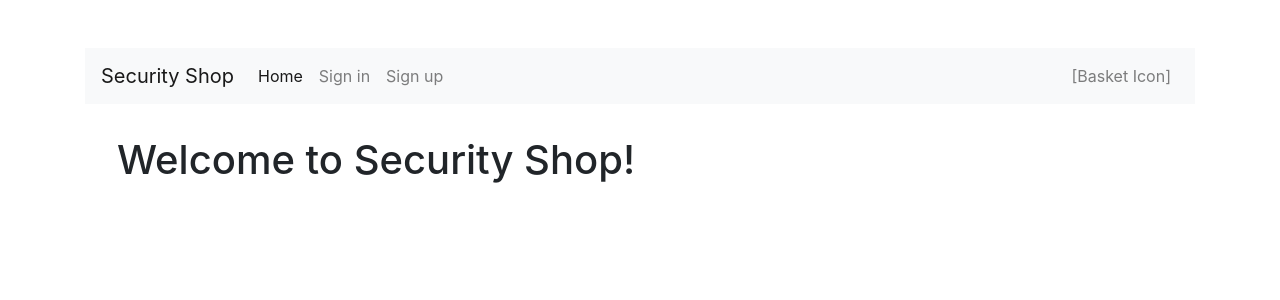
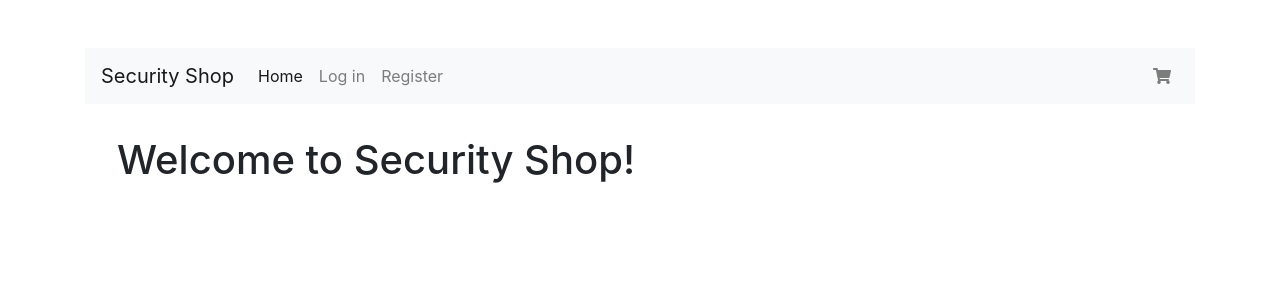
Before and after one commit to erikhofer/security-shop, a PHP site: page /index.php in a window 1280 px wide. Shown: the top 300 px of the page. Run offline with PHP 8.4, Linux system fonts and the light colour scheme; data that the repository does not hold is empty; some libraries are stand-ins or nearby versions.

Commit message:
add shopping cart icon

```diff
--- a/src/index.php
+++ b/src/index.php
@@ -15,7 +15,8 @@ User::startSession();
 
     <!-- Bootstrap CSS -->
     <link rel="stylesheet" href="https://stackpath.bootstrapcdn.com/bootstrap/4.1.3/css/bootstrap.min.css" integrity="sha384-MCw98/SFnGE8fJT3GXwEOngsV7Zt27NXFoaoApmYm81iuXoPkFOJwJ8ERdknLPMO" crossorigin="anonymous">
-    <link rel="stylesheet" href="style.css">
+    <link rel="stylesheet" href="https://use.fontawesome.com/releases/v5.5.0/css/all.css" integrity="sha384-B4dIYHKNBt8Bc12p+WXckhzcICo0wtJAoU8YZTY5qE0Id1GSseTk6S+L3BlXeVIU" crossorigin="anonymous">
+    <link rel="stylesheet" href="assets/css/style.css">
     <title>Security Shop</title>
 </head>
 <body>
@@ -32,15 +33,15 @@ User::startSession();
                     <a class="nav-link" href="<?= Routing::getUrlToSite('home'); ?>">Home <span class="sr-only">(current)</span></a>
                 </li>
                 <li class="nav-item">
-                    <a class="nav-link" href="<?= Routing::getUrlToSite('login'); ?>">Sign in</a>
+                    <a class="nav-link" href="<?= Routing::getUrlToSite('login'); ?>">Log in</a>
                 </li>
                 <li class="nav-item">
-                    <a class="nav-link" href="<?= Routing::getUrlToSite('register'); ?>">Sign up</a>
+                    <a class="nav-link" href="<?= Routing::getUrlToSite('register'); ?>">Register</a>
                 </li>
             </ul>
             <ul class="navbar-nav ml-auto">
                 <li class="nav-item">
-                    <a class="nav-link" href="<?= Routing::getUrlToSite('basket'); ?>">[Basket Icon]</a>
+                    <a class="nav-link" href="<?= Routing::getUrlToSite('basket'); ?>"><i class="fas fa-shopping-cart"></i></a>
                 </li>
             </ul>
         </div>
```
Also changed, not shown: src/assets/css/style.css (renamed from src/style.css).
